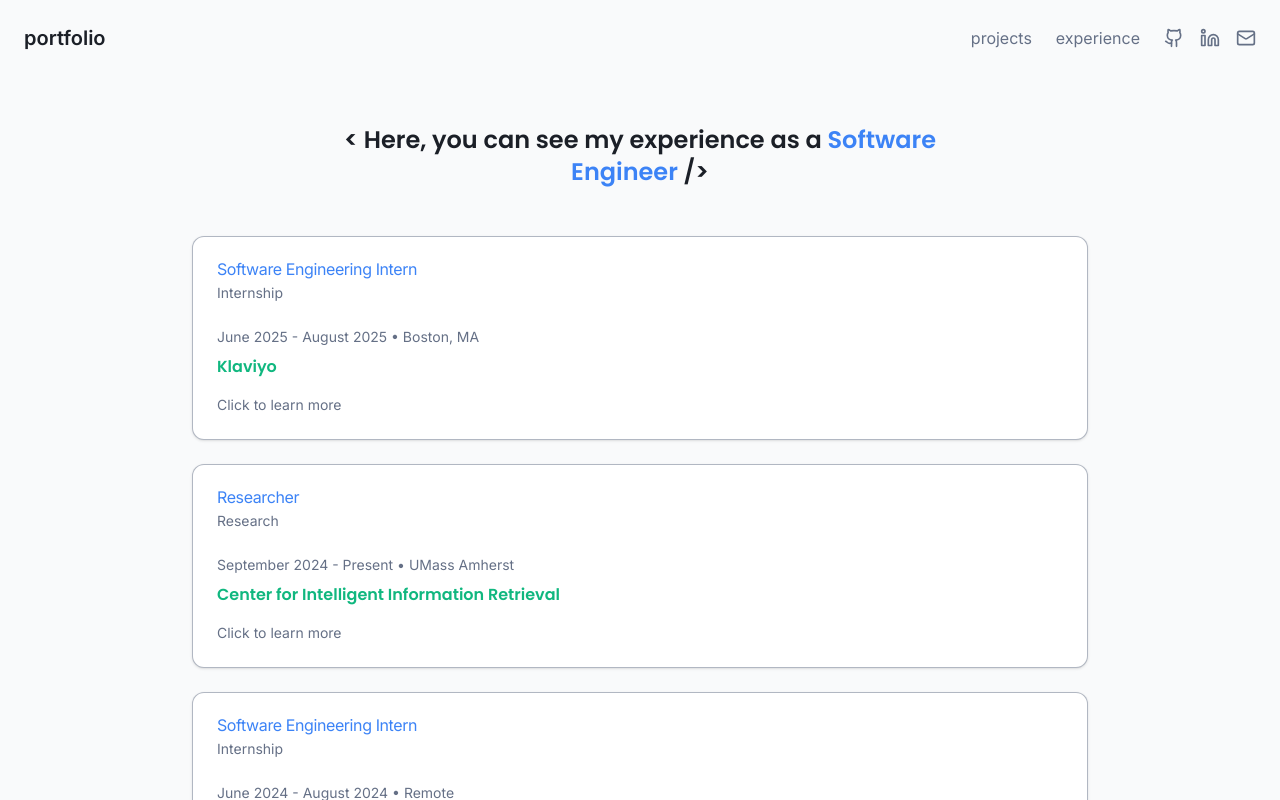
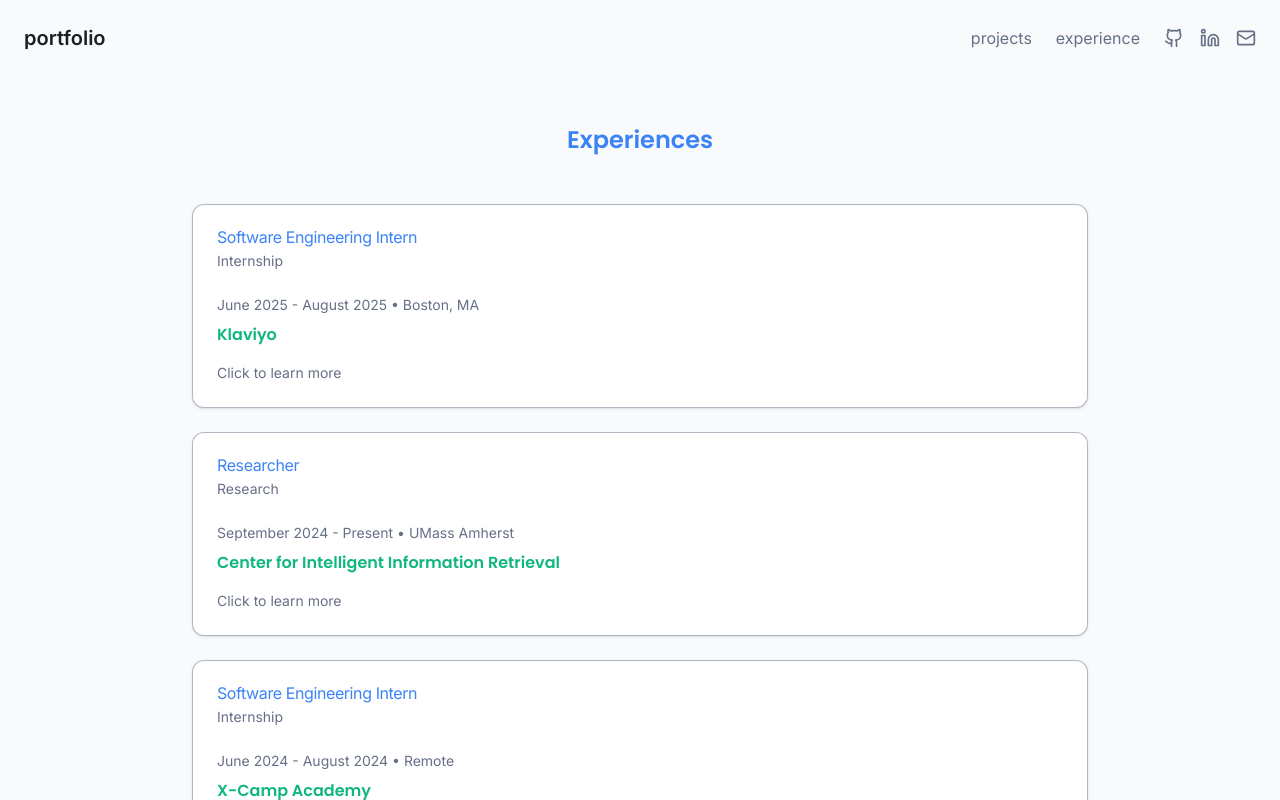
Before and after one commit to samonuall/personal_website, a Next.js app: page /experience in a window 1280 px wide. Shown: the top 800 px of the page. Built offline with nearby package versions, Linux system fonts and the light colour scheme.

Commit message:
add poker report

```diff
--- a/app/experience/page.tsx
+++ b/app/experience/page.tsx
@@ -40,8 +40,7 @@
       <main className="container mx-auto px-4 py-12">
         <ScrollAnimation className="max-w-2xl mx-auto text-center mb-12">
           <h1 className="text-2xl mb-4">
-            {"<"} Here, you can see my experience as a {" "}
-            <span className="text-primary">Software Engineer</span> {"/>"}
+            <span className="text-primary">Experiences</span>
           </h1>
         </ScrollAnimation>
 
--- a/components/project-card.tsx
+++ b/components/project-card.tsx
@@ -9,7 +9,7 @@
   DialogTitle,
 } from "@/components/ui/dialog"
 import { Button } from "@/components/ui/button"
-import { Github, ExternalLink } from 'lucide-react'
+import { Github, ExternalLink, FileText } from 'lucide-react'
 import Image from "next/image"
 import Link from "next/link"
 import { useState } from "react"
@@ -87,6 +87,15 @@
                   </Link>
                 </Button>
               )}
+
+              {project.id === '2' && (
+                <Button asChild size="sm" className="bg-gradient-to-r from-pink-500 via-yellow-400 to-indigo-500 text-white">
+                  <a href="/poker_bot_report.pdf" target="_blank" rel="noopener noreferrer">
+                    <FileText className="w-4 h-4 mr-2" />
+                    Open Report
+                  </a>
+                </Button>
+              )}
             </div>
           </div>
         </DialogContent>
```
Also changed, not shown: 1 other file (tests, documents, lock files or other folders).
